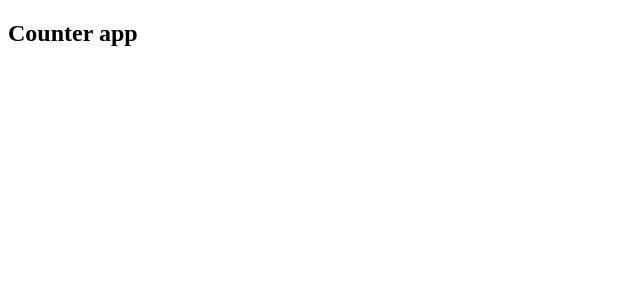
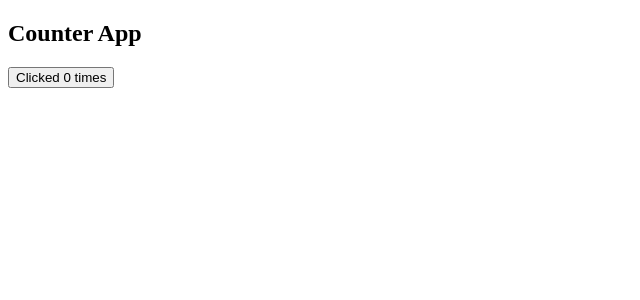
Before and after one commit to awesomeav21-code/React-Project-Creating-Counter-App-, a React (Create React App) app in the folder reactprhooks/: page / in a window 1280 px wide. Shown: the top 300 px of the page, without its empty margins (0-640 px from the left). Built offline with nearby package versions, Linux system fonts and the light colour scheme.

Commit message:
git commit -m "created a button incremented by 1 in App.js" each time it is clicked using state.increment and this.state.count times

```diff
--- a/reactprhooks/src/App.js
+++ b/reactprhooks/src/App.js
@@ -1,9 +1,22 @@
 import React, { Component } from 'react';
 
 class App extends Component {
+  state = {
+    count: 0
+  }
+  increment = () => {
+    this.setState({
+      count: this.state.count + 1
+    })
+  }
   render() {
     return(
-      <h2>Counter app</h2>
+      <div>
+        <h2>Counter App</h2>
+        <button onClick={this.increment}>Clicked {this.state.count} times
+        </button>
+      </div>
+
     );
   }
 }
```
